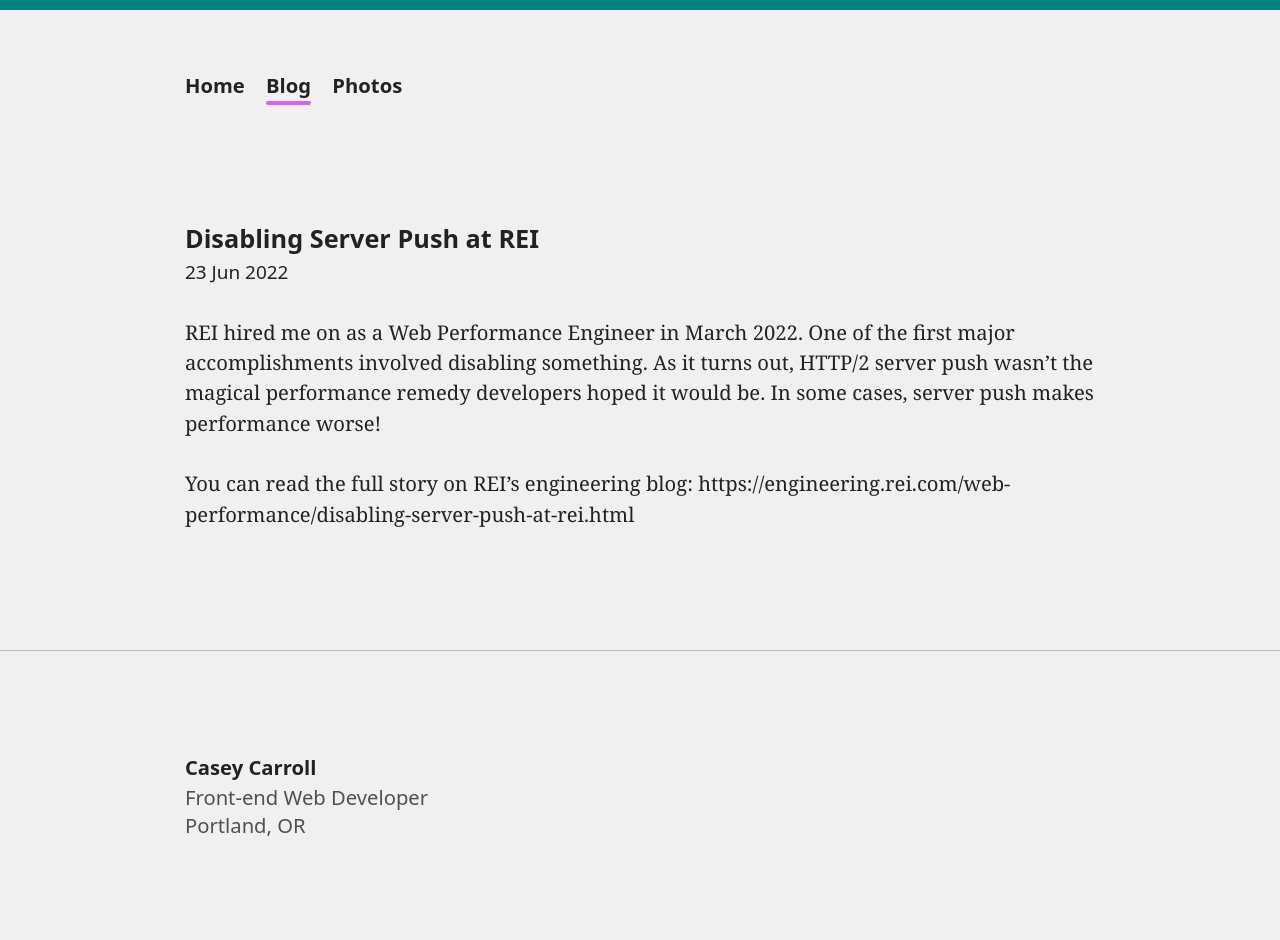
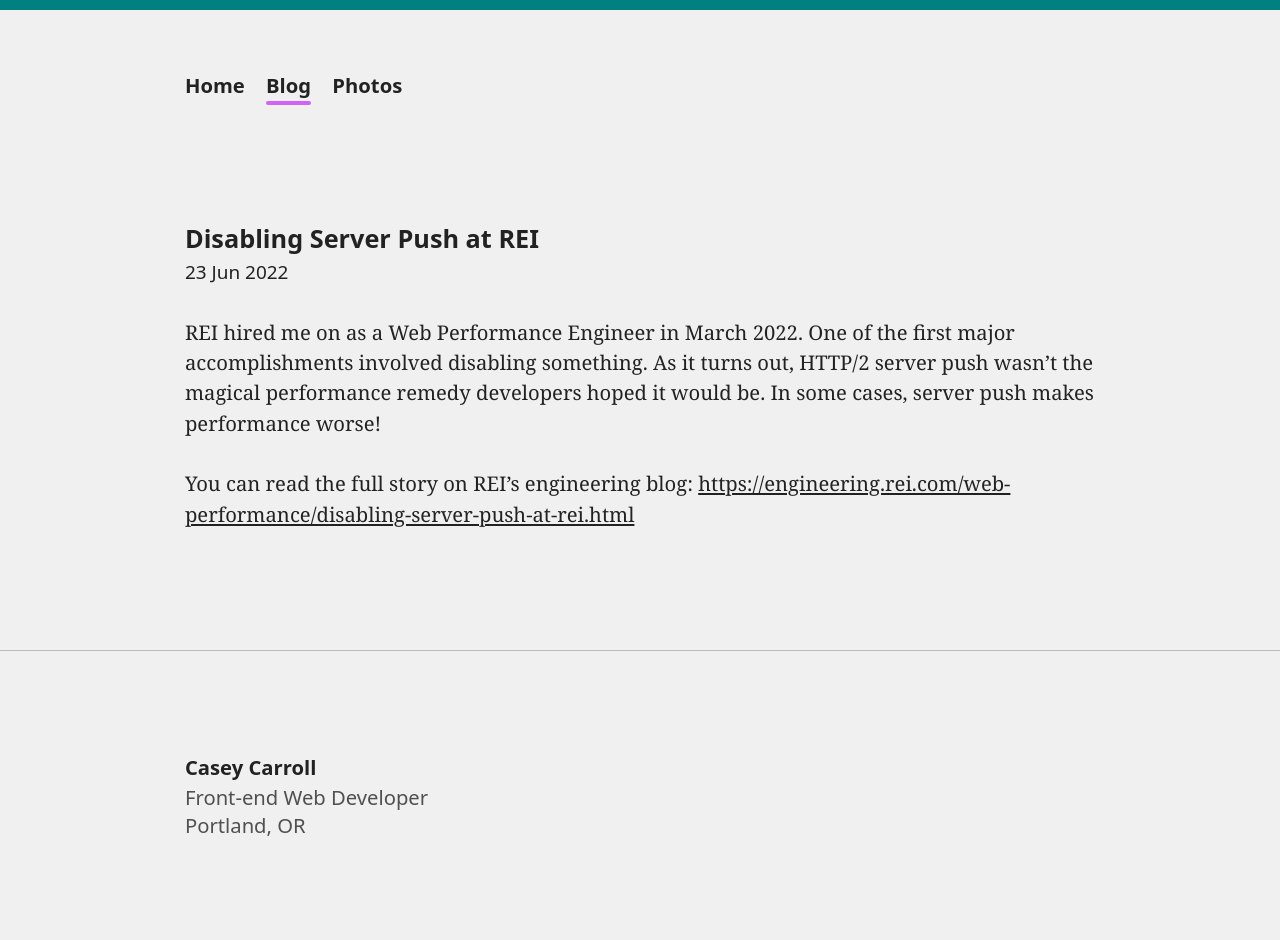
Before and after one commit to caseycarroll/caseycarroll.github.io, a Jekyll site: the page built from _posts/2022-06-22-disabling-server-push.md, in a window 1280 px wide. Built offline with Jekyll 4.4.1, drawn with Linux system fonts in a browser that asks for light colours; part of the change alters nothing that is shown.

Commit message:
update link

```diff
--- a/_posts/2022-06-22-disabling-server-push.md
+++ b/_posts/2022-06-22-disabling-server-push.md
@@ -6,4 +6,4 @@ date:   2022-06-22 17:03:12 -0800
 
 REI hired me on as a Web Performance Engineer in March 2022. One of the first major accomplishments involved disabling something. As it turns out, HTTP/2 server push wasn't the magical performance remedy developers hoped it would be. In some cases, server push makes performance worse!
 
-You can read the full story on REI's engineering blog: https://engineering.rei.com/web-performance/disabling-server-push-at-rei.html
+You can read the full story on REI's engineering blog: <a href="https://engineering.rei.com/web-performance/disabling-server-push-at-rei.html">https://engineering.rei.com/web-performance/disabling-server-push-at-rei.html</a>
```
